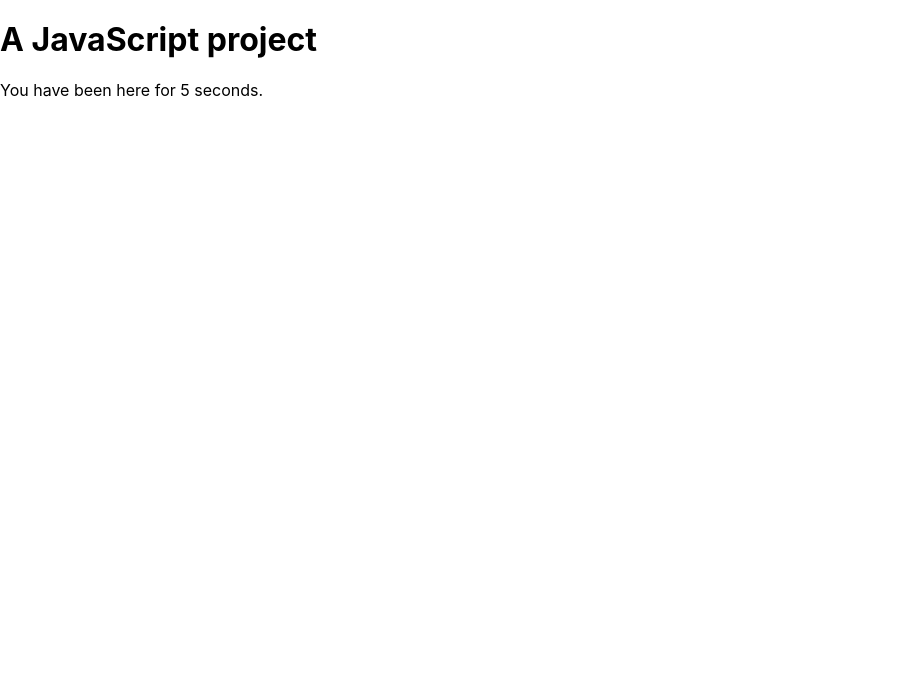
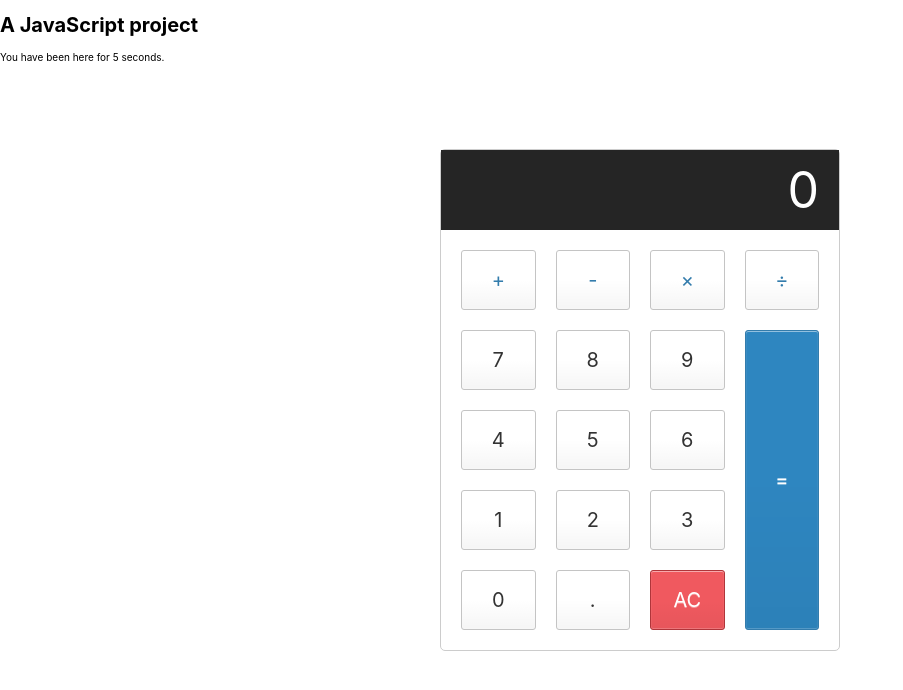
Before and after one commit to aabboud1/calculator_app, a website built with Parcel: page src/index.html in a window 1280 px wide. Shown: the whole page, without its empty margins (0-903 px from the left). Built offline with nearby package versions, Linux system fonts and the light colour scheme.

Commit message:
calculator structure

```diff
--- a/src/index.html
+++ b/src/index.html
@@ -7,6 +7,40 @@
 </head>
 <body>
   <h1>A JavaScript project</h1>
+  <div class="calculator">
+
+    <input type="text" class="calculator-screen" value="0" disabled />
+
+    <div class="calculator-keys">
+
+      <button type="button" class="operator" value="+">+</button>
+      <button type="button" class="operator" value="-">-</button>
+      <button type="button" class="operator" value="*">&times;</button>
+      <button type="button" class="operator" value="/">&divide;</button>
+
+      <button type="button" value="7">7</button>
+      <button type="button" value="8">8</button>
+      <button type="button" value="9">9</button>
+
+
+      <button type="button" value="4">4</button>
+      <button type="button" value="5">5</button>
+      <button type="button" value="6">6</button>
+
+
+      <button type="button" value="1">1</button>
+      <button type="button" value="2">2</button>
+      <button type="button" value="3">3</button>
+
+
+      <button type="button" value="0">0</button>
+      <button type="button" class="decimal function" value=".">.</button>
+      <button type="button" class="all-clear function" value="all-clear">AC</button>
+
+      <button type="button" class="equal-sign operator" value="=">=</button>
+
+    </div>
+  </div>
   <div id="app"></div>
   <script src="main.js"></script>
 </body>
--- a/src/style.css
+++ b/src/style.css
@@ -117,6 +117,17 @@ progress {
   display: none;
 }
 
+html {
+  font-size: 62.5%;
+  box-sizing: border-box;
+}
+
+*, *::before, *::after {
+  margin: 0;
+  padding: 0;
+  box-sizing: inherit;
+}
+
 .calculator {
   border: 1px solid #ccc;
   border-radius: 5px;
@@ -139,8 +150,7 @@ progress {
   padding-left: 10px;
 }
 
-/* Uncomment to style buttons */
-/* button {
+button {
   height: 60px;
   background-color: #fff;
   border-radius: 3px;
@@ -175,8 +185,17 @@ button:hover {
   background-color: #2e86c0;
   border-color: #337cac;
   color: #fff;
+  height: 100%;
+  grid-area: 2 / 4 / 6 / 5;
 }
 
 .equal-sign:hover {
   background-color: #4e9ed4;
-} */
+}
+
+.calculator-keys {
+  display: grid;
+  grid-template-columns: repeat(4, 1fr);
+  grid-gap: 20px;
+  padding: 20px;
+}
```
